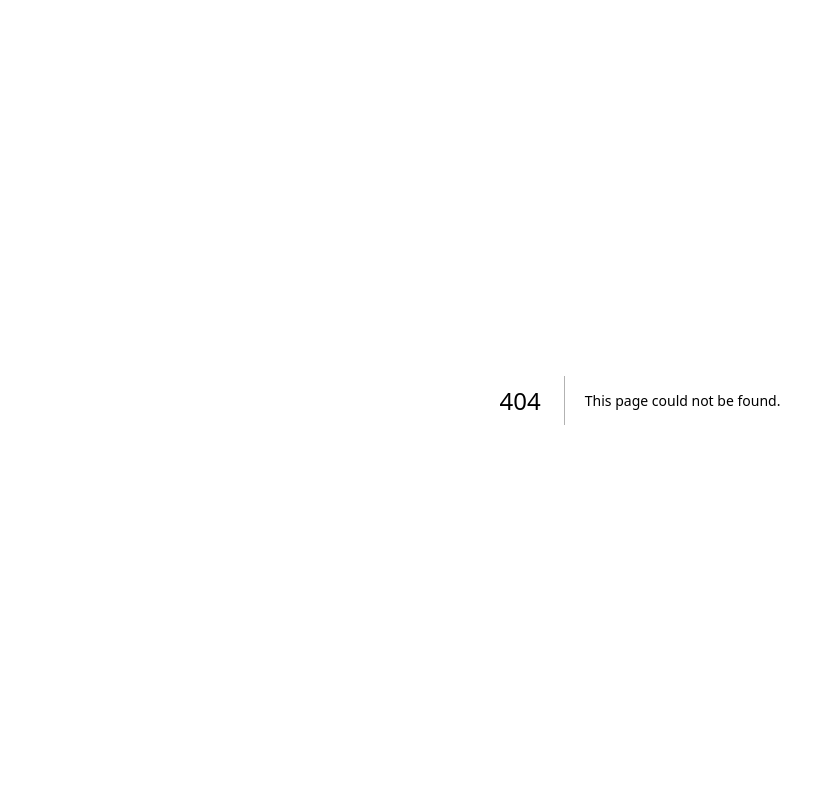
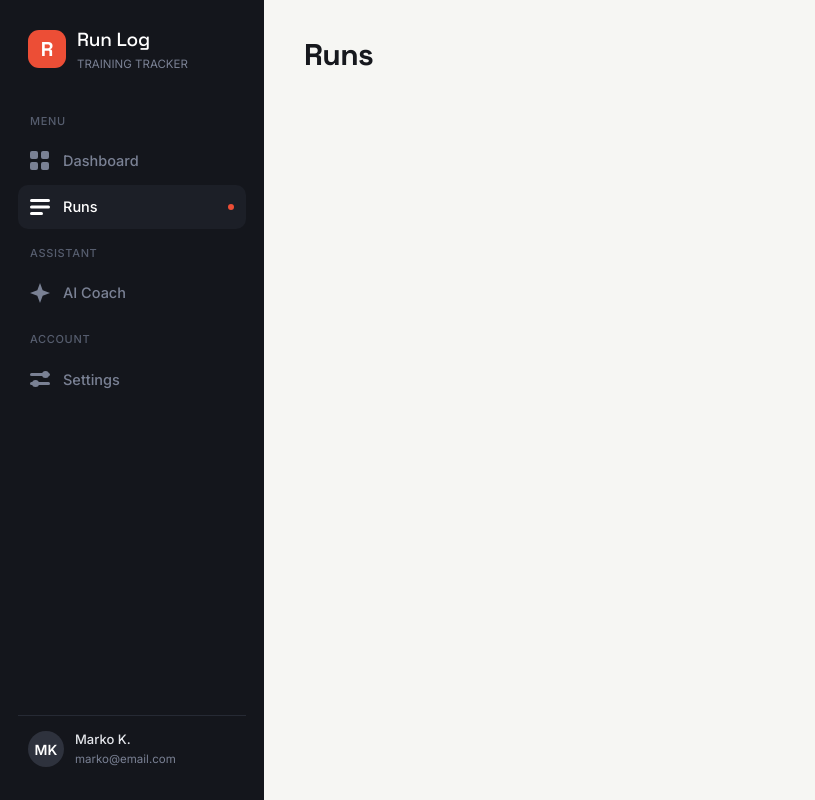
Before and after one commit to svendukic2/run-log-app, a Next.js app in the folder frontend/: page /runs in a window 1280 px wide. Before the commit this address had no page. Shown: the whole page, without its empty margins (0-815 px from the left). Built offline with nearby package versions, Linux system fonts and the light colour scheme.

Commit message:
feat(frontend): add sidebar navigation with active states (RUN-12)

```diff
--- /dev/null
+++ b/frontend/src/app/(app)/coach/page.tsx
@@ -0,0 +1,10 @@
+// Placeholder view: the AI Coach experience is built in later tickets (RUN-30+).
+export default function CoachPage() {
+  return (
+    <div className="px-[40px] py-[32px]">
+      <h1 className="font-display text-[30px] font-bold tracking-[-0.6px] text-text-primary">
+        AI Coach
+      </h1>
+    </div>
+  );
+}
--- /dev/null
+++ b/frontend/src/app/(app)/dashboard/page.tsx
@@ -0,0 +1,11 @@
+// Placeholder view: the full dashboard (header, goal card, charts) is built in
+// later tickets (RUN-15+). RUN-12 only needs the route so sidebar navigation works.
+export default function DashboardPage() {
+  return (
+    <div className="px-[40px] py-[32px]">
+      <h1 className="font-display text-[30px] font-bold tracking-[-0.6px] text-text-primary">
+        Dashboard
+      </h1>
+    </div>
+  );
+}
--- /dev/null
+++ b/frontend/src/app/(app)/layout.tsx
@@ -0,0 +1,16 @@
+import Sidebar from '@/components/Sidebar';
+
+// Shared shell for the four main app views (RUN-12): the fixed dark sidebar
+// plus a light content area. Onboarding screens live outside this group.
+export default function AppLayout({
+  children,
+}: Readonly<{
+  children: React.ReactNode;
+}>) {
+  return (
+    <div className="flex flex-1 items-start bg-canvas">
+      <Sidebar />
+      <main className="min-w-0 flex-1">{children}</main>
+    </div>
+  );
+}
--- /dev/null
+++ b/frontend/src/app/(app)/runs/page.tsx
@@ -0,0 +1,10 @@
+// Placeholder view: the runs list is built in later tickets (RUN-24+).
+export default function RunsPage() {
+  return (
+    <div className="px-[40px] py-[32px]">
+      <h1 className="font-display text-[30px] font-bold tracking-[-0.6px] text-text-primary">
+        Runs
+      </h1>
+    </div>
+  );
+}
--- /dev/null
+++ b/frontend/src/app/(app)/settings/page.tsx
@@ -0,0 +1,10 @@
+// Placeholder view: settings content is built in later tickets (RUN-32+).
+export default function SettingsPage() {
+  return (
+    <div className="px-[40px] py-[32px]">
+      <h1 className="font-display text-[30px] font-bold tracking-[-0.6px] text-text-primary">
+        Settings
+      </h1>
+    </div>
+  );
+}
--- a/frontend/src/app/globals.css
+++ b/frontend/src/app/globals.css
@@ -1,4 +1,22 @@
 @import 'tailwindcss';
+
+@theme {
+  /* Design tokens from the Figma library (Run Log Tracker). */
+  --font-sans: var(--font-inter), -apple-system, BlinkMacSystemFont, 'Segoe UI', sans-serif;
+  --font-display: var(--font-space-grotesk), var(--font-inter), sans-serif;
+
+  --color-accent: #ec4e36; /* Brand / Accent */
+  --color-canvas: #f6f6f3; /* Surface / Canvas */
+  --color-ink: #14161c; /* Surface / Ink */
+  --color-ink-raised: #1c1f27; /* Surface / Ink Raised */
+  --color-ink-elevated: #2e323d; /* Surface / Ink Elevated */
+  --color-ink-border: #262a34; /* Border / On Dark */
+  --color-on-dark-soft: #e4e6eb; /* Text / On Dark Soft */
+  --color-on-dark-muted: #b8bdc9; /* Text / On Dark Muted */
+  --color-on-dark-subtle: #7a8194; /* Text / On Dark Subtle */
+  --color-on-dark-faint: #565d6e; /* Text / On Dark Faint */
+  --color-text-primary: #16181d; /* Text / Primary */
+}
 
 :root {
   --background: #ffffff;
@@ -15,5 +33,14 @@
 body {
   background: var(--background);
   color: var(--foreground);
-  font-family: -apple-system, BlinkMacSystemFont, 'Segoe UI', Roboto, Helvetica, Arial, sans-serif;
+  font-family: var(
+    --font-inter,
+    -apple-system,
+    BlinkMacSystemFont,
+    'Segoe UI',
+    Roboto,
+    Helvetica,
+    Arial,
+    sans-serif
+  );
 }
--- a/frontend/src/app/layout.tsx
+++ b/frontend/src/app/layout.tsx
@@ -1,9 +1,13 @@
 import type { Metadata } from 'next';
+import { Inter, Space_Grotesk } from 'next/font/google';
 import './globals.css';
 
+const inter = Inter({ subsets: ['latin'], variable: '--font-inter' });
+const spaceGrotesk = Space_Grotesk({ subsets: ['latin'], variable: '--font-space-grotesk' });
+
 export const metadata: Metadata = {
-  title: 'Decode Academy Demo',
-  description: 'Next.js frontend for the Decode Academy Demo teaching repo.',
+  title: 'Run Log · Training Tracker',
+  description: 'Log your runs, track weekly goals and get AI coaching advice.',
 };
 
 export default function RootLayout({
@@ -12,7 +16,7 @@ export default function RootLayout({
   children: React.ReactNode;
 }>) {
   return (
-    <html lang="en" className="h-full antialiased">
+    <html lang="en" className={`${inter.variable} ${spaceGrotesk.variable} h-full antialiased`}>
       <body className="flex min-h-full flex-col">{children}</body>
     </html>
   );
--- /dev/null
+++ b/frontend/src/components/Sidebar.tsx
@@ -0,0 +1,151 @@
+'use client';
+
+import Link from 'next/link';
+import { usePathname } from 'next/navigation';
+
+// Icon geometry is taken 1:1 from the Figma exports (20x20 viewBox, node 47:40);
+// fills are currentColor so the active state can recolor them via CSS.
+function DashboardIcon() {
+  return (
+    <svg width="20" height="20" viewBox="0 0 20 20" fill="none" aria-hidden="true">
+      <rect width="8" height="8" rx="2" fill="currentColor" />
+      <rect x="11" width="8" height="8" rx="2" fill="currentColor" />
+      <rect y="11" width="8" height="8" rx="2" fill="currentColor" />
+      <rect x="11" y="11" width="8" height="8" rx="2" fill="currentColor" />
+    </svg>
+  );
+}
+
+function RunsIcon() {
+  return (
+    <svg width="20" height="20" viewBox="0 0 20 20" fill="none" aria-hidden="true">
+      <rect y="2" width="20" height="3" rx="1.5" fill="currentColor" />
+      <rect y="8.5" width="20" height="3" rx="1.5" fill="currentColor" />
+      <rect y="15" width="13" height="3" rx="1.5" fill="currentColor" />
+    </svg>
+  );
+}
+
+function CoachIcon() {
+  return (
+    <svg width="20" height="20" viewBox="0 0 20 20" fill="none" aria-hidden="true">
+      <path
+        d="M10 0L12.687 7.31299L20 10L12.687 12.687L10 20L7.31299 12.687L0 10L7.31299 7.31299L10 0Z"
+        fill="currentColor"
+      />
+    </svg>
+  );
+}
+
+function SettingsIcon() {
+  return (
+    <svg width="20" height="20" viewBox="0 0 20 20" fill="none" aria-hidden="true">
+      <rect y="4" width="20" height="3" rx="1.5" fill="currentColor" />
+      <rect y="13" width="20" height="3" rx="1.5" fill="currentColor" />
+      <circle cx="15.5" cy="5.5" r="3.5" fill="currentColor" />
+      <circle cx="5.5" cy="14.5" r="3.5" fill="currentColor" />
+    </svg>
+  );
+}
+
+interface NavItem {
+  label: string;
+  href: string;
+  icon: React.ReactNode;
+}
+
+interface NavSection {
+  label: string;
+  items: NavItem[];
+}
+
+const NAV_SECTIONS: NavSection[] = [
+  {
+    label: 'MENU',
+    items: [
+      { label: 'Dashboard', href: '/dashboard', icon: <DashboardIcon /> },
+      { label: 'Runs', href: '/runs', icon: <RunsIcon /> },
+    ],
+  },
+  {
+    label: 'ASSISTANT',
+    items: [{ label: 'AI Coach', href: '/coach', icon: <CoachIcon /> }],
+  },
+  {
+    label: 'ACCOUNT',
+    items: [{ label: 'Settings', href: '/settings', icon: <SettingsIcon /> }],
+  },
+];
+
+export default function Sidebar() {
+  const pathname = usePathname();
+
+  return (
+    <aside className="sticky top-0 flex h-screen w-[264px] shrink-0 flex-col bg-ink px-[18px] py-[26px]">
+      <div className="flex items-center gap-[11px] pb-[26px] pl-[10px]">
+        <div className="flex size-[38px] items-center justify-center rounded-[11px] bg-accent">
+          <span className="font-display text-[20px] font-bold text-white">R</span>
+        </div>
+        <div className="flex flex-col gap-px">
+          <span className="font-display text-[19px] font-medium tracking-[-0.19px] text-white">
+            Run Log
+          </span>
+          <span className="text-[11.5px] text-on-dark-subtle">TRAINING TRACKER</span>
+        </div>
+      </div>
+
+      <nav className="flex w-full flex-col gap-[2px]">
+        {NAV_SECTIONS.map((section) => (
+          <div key={section.label} className="flex w-full flex-col gap-[2px]">
+            <p className="pt-[14px] pb-[8px] pl-[12px] text-[11px] font-medium tracking-[0.66px] text-on-dark-faint">
+              {section.label}
+            </p>
+            {section.items.map((item) => {
+              const isActive = pathname === item.href || pathname.startsWith(`${item.href}/`);
+              return (
+                <Link
+                  key={item.href}
+                  href={item.href}
+                  aria-current={isActive ? 'page' : undefined}
+                  className={`flex w-full items-center gap-[13px] rounded-[10px] px-[12px] py-[11px] ${
+                    isActive
+                      ? 'bg-ink-raised text-white'
+                      : 'text-on-dark-subtle hover:bg-ink-raised/60 hover:text-on-dark-soft'
+                  }`}
+                >
+                  <span className="shrink-0">{item.icon}</span>
+                  <span className="flex-1 text-[14.5px] font-medium">{item.label}</span>
+                  {isActive && (
+                    <svg
+                      width="6"
+                      height="6"
+                      viewBox="0 0 6 6"
+                      fill="none"
+                      aria-hidden="true"
+                      data-testid="active-dot"
+                      className="shrink-0"
+                    >
+                      <circle cx="3" cy="3" r="3" fill="#EC4E36" />
+                    </svg>
+                  )}
+                </Link>
+              );
+            })}
+          </div>
+        ))}
+      </nav>
+
+      <div className="flex-1" />
+
+      <div className="flex w-full items-center gap-[11px] border-t border-ink-border px-[10px] pt-[14px] pb-[6px]">
+        <div className="flex size-[36px] items-center justify-center rounded-full bg-ink-elevated">
+          <span className="text-[14px] font-semibold text-white">MK</span>
+        </div>
+        <div className="flex min-w-0 flex-1 flex-col gap-px">
+          <span className="truncate text-[13px] font-medium text-on-dark-soft">Marko K.</span>
+          <span className="truncate text-[11.5px] text-on-dark-subtle">marko@email.com</span>
+        </div>
+      </div>
+    </aside>
+  );
+}
```
Also changed, not shown: 1 other file (tests, documents, lock files or other folders).
